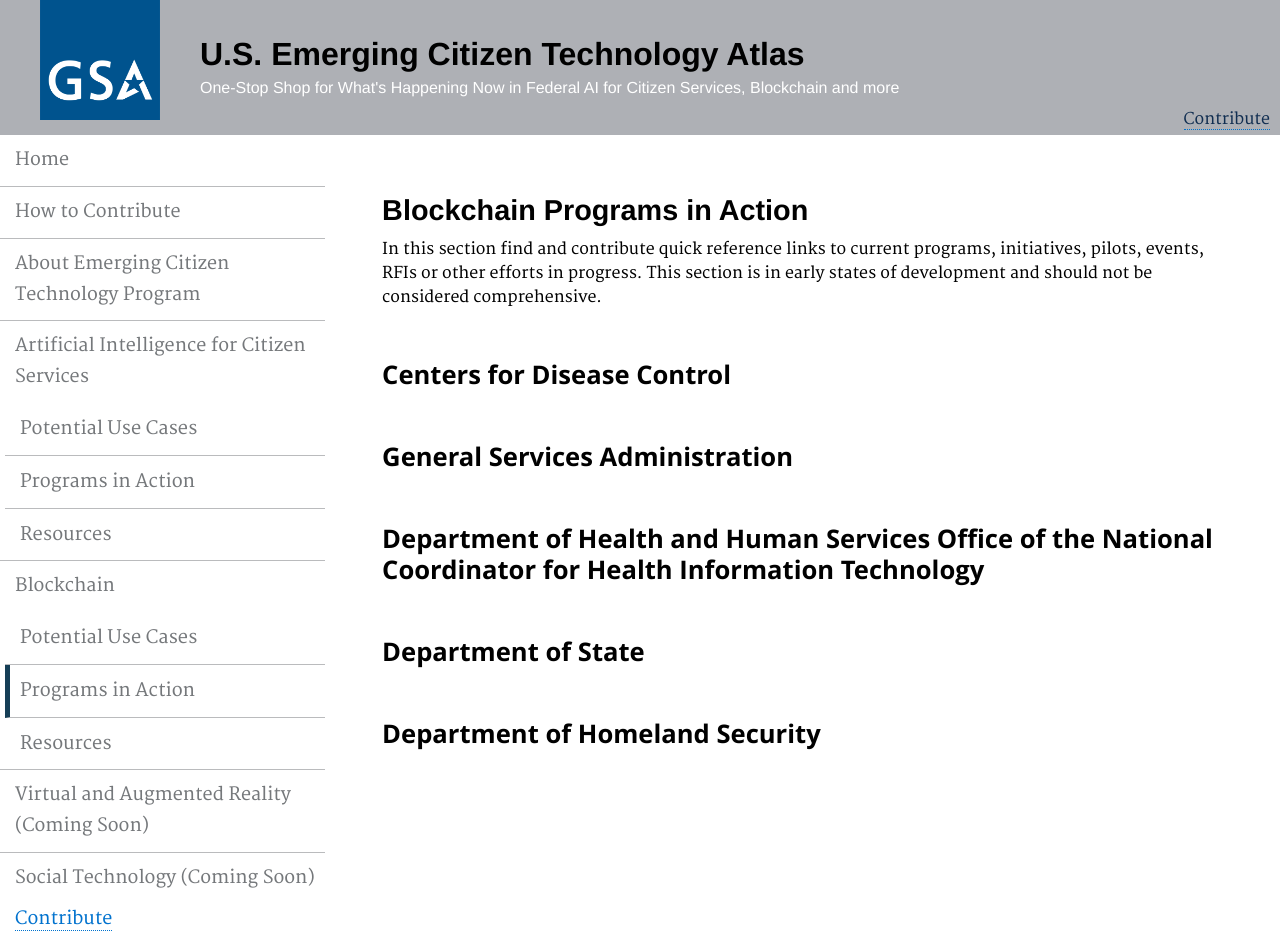
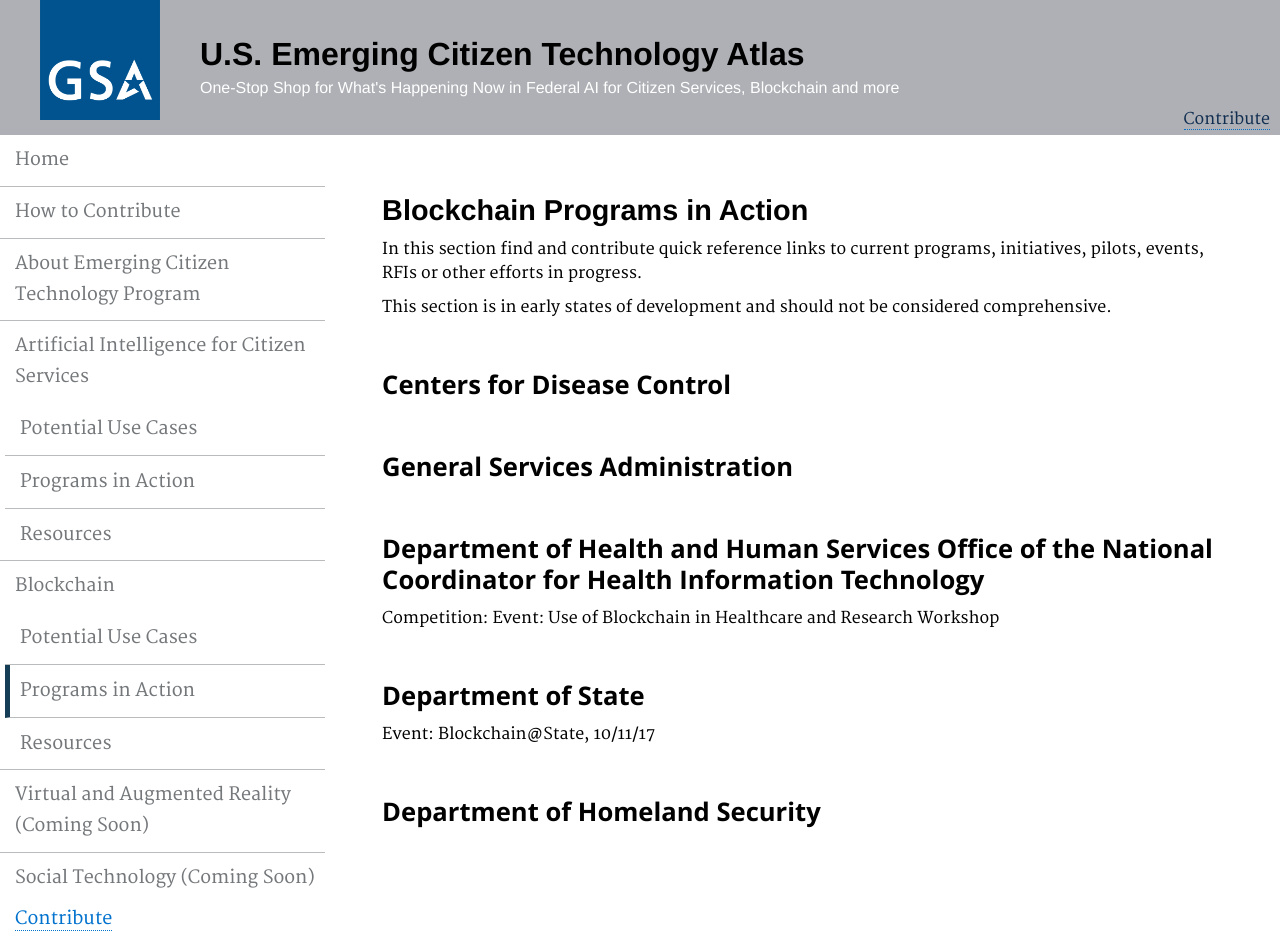
Before and after one commit to GSA/emerging-technology-atlas, a Jekyll site: the page built from pages/blockchain-programs.md, in a window 1280 px wide. Built offline with Jekyll 4.4.1, drawn with Linux system fonts in a browser that asks for light colours.

Commit message:
Update blockchain-programs.md

```diff
--- a/pages/blockchain-programs.md
+++ b/pages/blockchain-programs.md
@@ -7,14 +7,19 @@ description: ""
 
 ## Blockchain Programs in Action
 
-<p> In this section find and contribute quick reference links to current programs, initiatives, pilots, events, RFIs or other efforts in progress. This section is in early states of development and should not be considered comprehensive.</p>
+<p> In this section find and contribute quick reference links to current programs, initiatives, pilots, events, RFIs or other efforts in progress.</p>
+
+<p> This section is in early states of development and should not be considered comprehensive.</p>
 
 ### Centers for Disease Control
 
 ### General Services Administration
 
 ### Department of Health and Human Services Office of the National Coordinator for Health Information Technology
+Competition:
+Event: Use of Blockchain in Healthcare and Research Workshop
 
 ### Department of State
+Event: Blockchain@State, 10/11/17
 
 ### Department of Homeland Security
```
